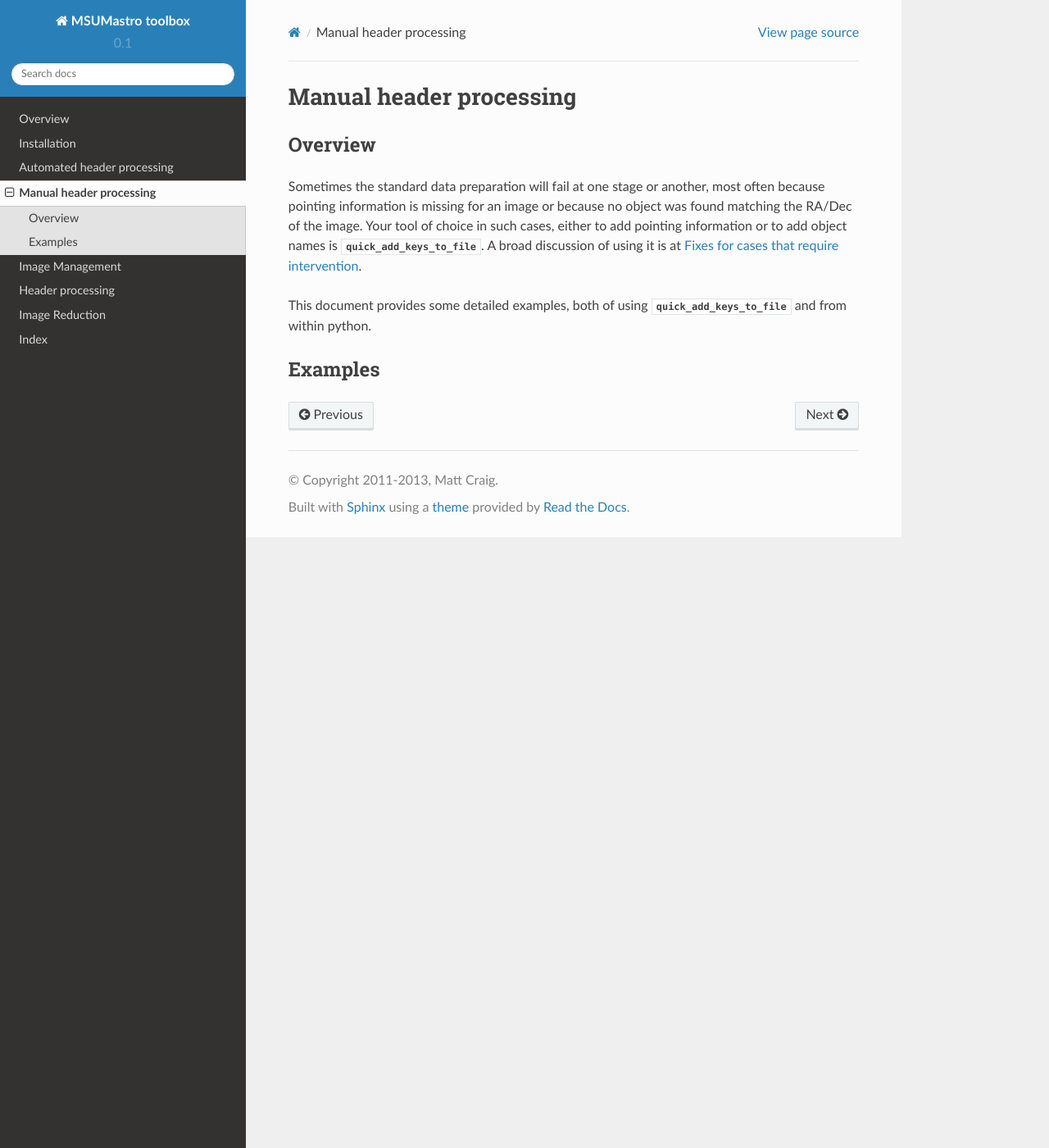
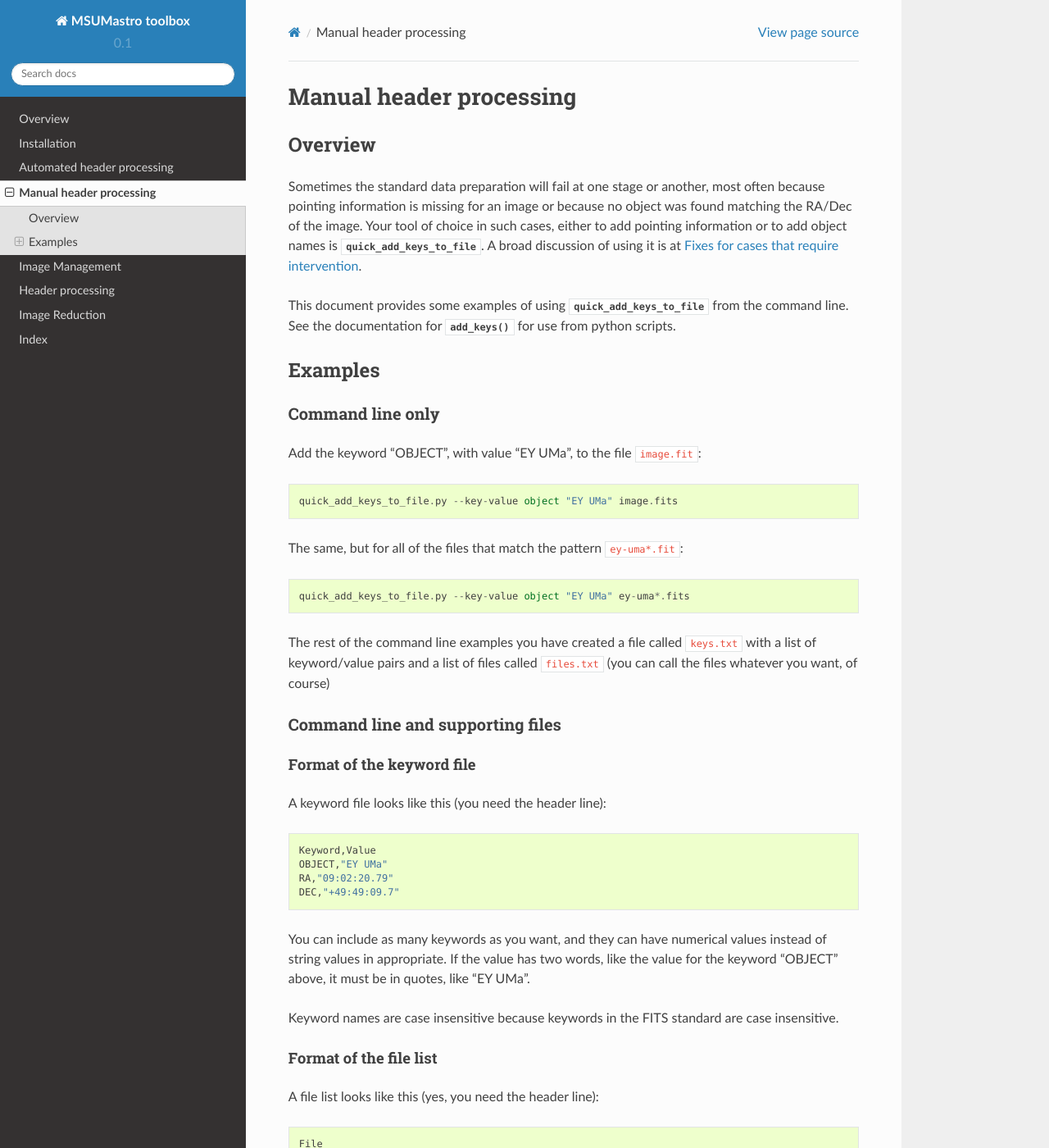
Before and after one commit to mwcraig/msumastro, a Sphinx documentation site: the page built from docs/scripts/manual_processing.rst, in a window 1280 px wide and 1400 px high. Shown: the whole window at 82% size. Built offline with Sphinx 7.4.7 and the Read the Docs theme 2.0.0, drawn with Linux system fonts in a browser that asks for light colours; some of the changed text lies outside the part shown.

Commit message:
Add more description of manual processing

```diff
--- a/docs/scripts/manual_processing.rst
+++ b/docs/scripts/manual_processing.rst
@@ -8,11 +8,79 @@ Manual header processing
 Overview
 ********
 
-Sometimes the standard data preparation will fail at one stage or another, most often because pointing information is missing for an image or because no object was found matching the RA/Dec of the image. Your tool of choice in such cases, either to add pointing information or to add object names is :mod:`~msumastro.scripts.quick_add_keys_to_file`. A broad discussion of using it is at :ref:`how_to_fix`.
+Sometimes the standard data preparation will fail at one stage or another,
+most often because pointing information is missing for an image or because no
+object was found matching the RA/Dec of the image. Your tool of choice in such
+cases, either to add pointing information or to add object names is
+:mod:`~msumastro.scripts.quick_add_keys_to_file`. A broad discussion of using
+it is at :ref:`how_to_fix`.
 
-This document provides some detailed examples, both of using :mod:`~msumastro.scripts.quick_add_keys_to_file` and from within python.
+This document provides some examples of using
+:mod:`~msumastro.scripts.quick_add_keys_to_file` from the command line. See the
+documentation for :func:`add_keys` for use from python scripts.
 
 
 ********
 Examples
 ********
+
+Command line only
+=================
+
+Add the keyword "OBJECT", with value "EY UMa", to the file ``image.fit``::
+
+    quick_add_keys_to_file.py --key-value object "EY UMa" image.fits
+
+The same, but for all of the files that match the pattern ``ey-uma*.fit``::
+
+    quick_add_keys_to_file.py --key-value object "EY UMa" ey-uma*.fits
+
+The rest of the command line examples you have created a file called
+``keys.txt`` with a list of keyword/value pairs and a list of files called
+``files.txt`` (you can call the files whatever you want, of course)
+
+Command line and supporting files
+=================================
+
+Format of the keyword file
+--------------------------
+
+A keyword file looks like this (you need the header line)::
+
+    Keyword,Value
+    OBJECT,"EY UMa"
+    RA,"09:02:20.79"
+    DEC,"+49:49:09.7"
+
+You can include as many keywords as you want, and they can have numerical values
+instead of string values in appropriate. If the value has two words, like the
+value for the keyword "OBJECT" above, it must be in quotes, like "EY UMa".
+
+Keyword names are case insensitive because keywords in the FITS standard are
+case insensitive.
+
+Format of the file list
+-----------------------
+
+A file list looks like this (yes, you need the header line)::
+
+    File
+    MyFirstFile.fit
+    another_fits_file.fits
+    /or/even/the/full/path/to/a/fits/file.fit
+
+Examples using keyword file/file list
+-------------------------------------
+
+Add all of the keywords in ``keys.txt`` to all of the files in ``files.txt``::
+
+    quick_add_keys_to_file.py --key-file keys.txt --file-list files.txt
+
+Add all of the keywords in ``keys.txt`` to the files ``image1.fit`` and
+``image2.fit``::
+
+    quick_add_keys_to_file.py --key-file keys.txt image1.fit image2.fit
+
+Add keywords from the command line to all of the files in ``files.txt``::
+
+    quick_add_keys_to_file.py --key-value my_key "some value" --file-list files.txt
```
